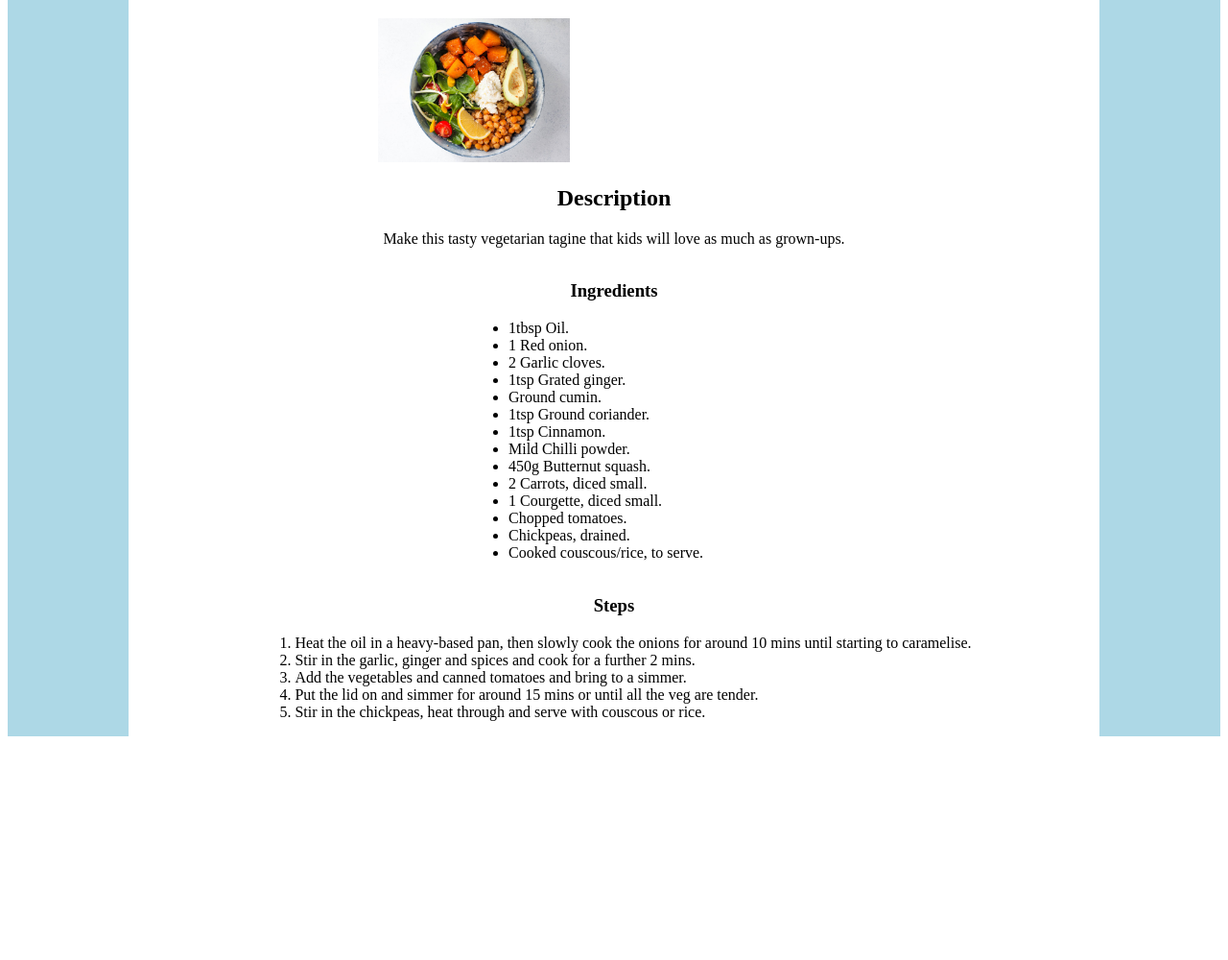
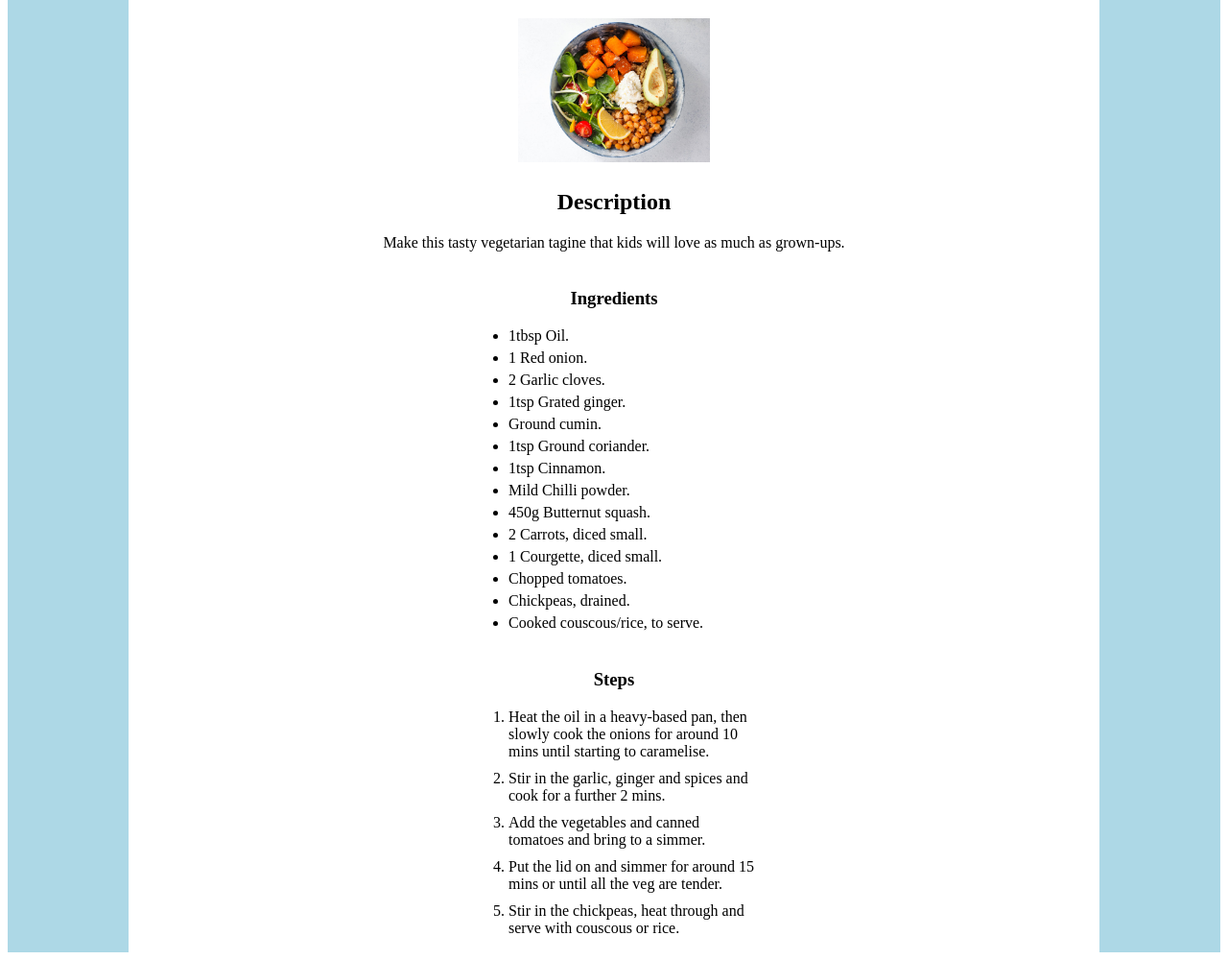
Before and after one commit to mabstract25/odin-recipes, a plain HTML site: page recipes/butternutchickpeatagine.html in a window 1280 px wide. Shown: the part 87-1087 px from the top of the page at 96% size. Before the commit the page ends 862 px from the top, so only its background shows below. Drawn offline with Linux system fonts and the light colour scheme.

Commit message:
Add list layout improvements

```diff
--- a/recipes/butternutchickpeatagine.html
+++ b/recipes/butternutchickpeatagine.html
@@ -45,14 +45,15 @@
             </div>
         <div class="Steps">
         <h3>Steps</h3>
+            <div class="stepslist">
                 <ol>
                     <li>Heat the oil in a heavy-based pan, then slowly cook the onions for around 10 mins until starting to caramelise.</li>
                     <li>Stir in the garlic, ginger and spices and cook for a further 2 mins.</li>
                     <li>Add the vegetables and canned tomatoes and bring to a simmer.</li>
                     <li>Put the lid on and simmer for around 15 mins or until all the veg are tender.</li>
                     <li>Stir in the chickpeas, heat through and serve with couscous or rice.</li>
-            </li>
                 </ol>
+            </div>
         </div>
     </div>
     </div>
--- a/recipes/recipemain.css
+++ b/recipes/recipemain.css
@@ -10,6 +10,7 @@
     display: flex;
     flex-direction: column;
     align-items: center;
+    gap: 4px;
 }
 
 /*.recipecontainer div{
@@ -19,6 +20,7 @@
 
 .imgdiv{
     width:200px;
+    margin: 0px auto;
 }
 
 h1,h2,h3,p,ul,ol{
@@ -30,6 +32,18 @@ li{
 }
 
 .ingredientlist{
-    width:300px;
+    width: 300px;
     flex: inherit;
 }
+
+.ingredientlist li{
+    margin-bottom: 5px;
+}
+
+.stepslist{
+    width: 300px;
+}
+
+.stepslist li{
+    margin-bottom: 10px;
+}
```
Lines whose indentation alone changed are shown as unchanged.
